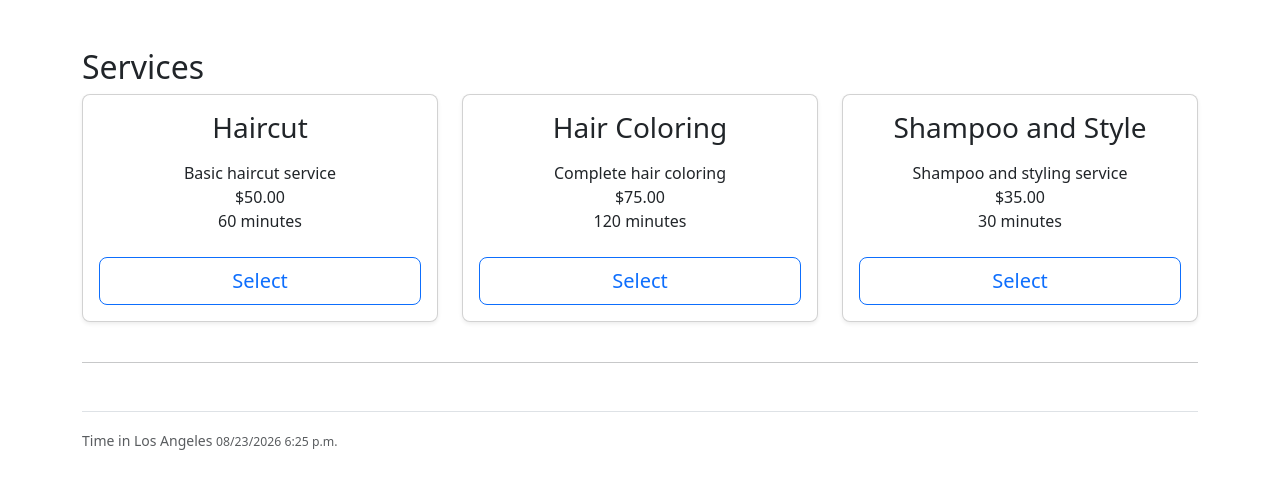
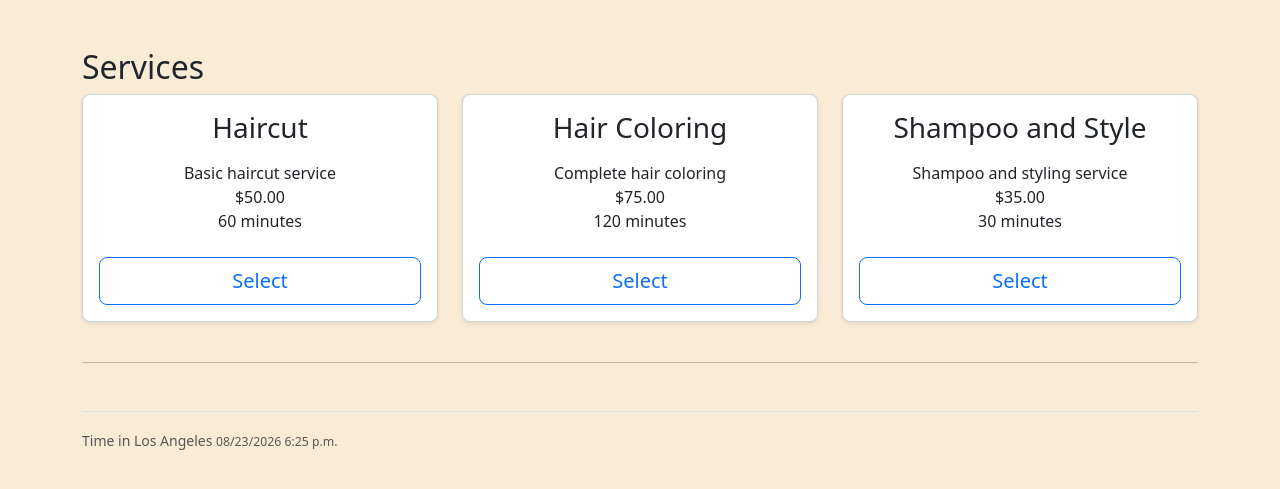
Before and after one commit to gianmar98/salon-scheduler-aws-eks-terraform-cicd, a Django app: page / in a window 1280 px wide. Shown: the top 489 px of the page. Run offline with Django 5.2, Linux system fonts and the light colour scheme; data comes from the database, SQL or seed files in the repository; data that the repository does not hold is empty.

Commit message:
updated base.html to add new background color

```diff
--- a/appointments-app/appointments/templates/appointments/base.html
+++ b/appointments-app/appointments/templates/appointments/base.html
@@ -9,6 +9,10 @@
     <link rel="stylesheet" href="https://cdn.jsdelivr.net/npm/bootstrap-icons@1.11.3/font/bootstrap-icons.min.css">
     <link href="https://cdn.jsdelivr.net/npm/bootstrap@5.3.2/dist/css/bootstrap.min.css" rel="stylesheet"
         integrity="sha384-T3c6CoIi6uLrA9TneNEoa7RxnatzjcDSCmG1MXxSR1GAsXEV/Dwwykc2MPK8M2HN" crossorigin="anonymous">
+    <style>
+        body { background-color:antiquewhite;}
+    </style>
+
 </head>
 
 <body>
```
